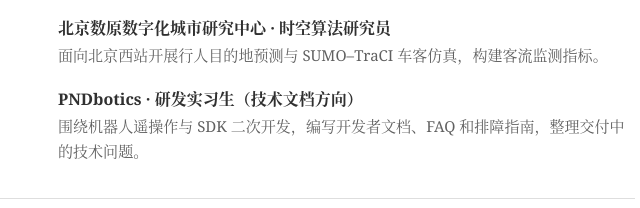
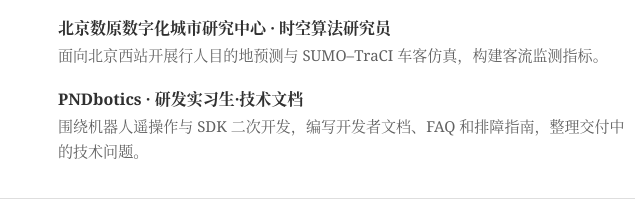
Before and after one commit to July-yh/personality, a plain HTML site: page dist/index.html in a window 1280 px wide. Shown: the part 895-1103 px from the top of the page, 297-937 px from the left. Drawn offline with Linux system fonts and the light colour scheme.

Commit message:
Update internship title format in index.html

```diff
--- a/dist/index.html
+++ b/dist/index.html
@@ -48,7 +48,7 @@
         <ol class="timeline">
           <li><time>2026.06–2026.08</time><div><h3>路凯智行 · 数据挖掘与分析工程师</h3><p>分析矿区无人驾驶车辆运营数据，开发 Python 数据处理与运营指标工具。</p></div></li>
           <li><time>2025.08–2026.03</time><div><h3>北京数原数字化城市研究中心 · 时空算法研究员</h3><p>面向北京西站开展行人目的地预测与 SUMO–TraCI 车客仿真，构建客流监测指标。</p></div></li>
-          <li><time>2026.05–2026.06</time><div><h3>PNDbotics · 研发实习生（技术文档方向）</h3><p>围绕机器人遥操作与 SDK 二次开发，编写开发者文档、FAQ 和排障指南，整理交付中的技术问题。</p></div></li>
+          <li><time>2026.05–2026.06</time><div><h3>PNDbotics · 研发实习生·技术文档</h3><p>围绕机器人遥操作与 SDK 二次开发，编写开发者文档、FAQ 和排障指南，整理交付中的技术问题。</p></div></li>
         </ol>
       </section>
 
```
